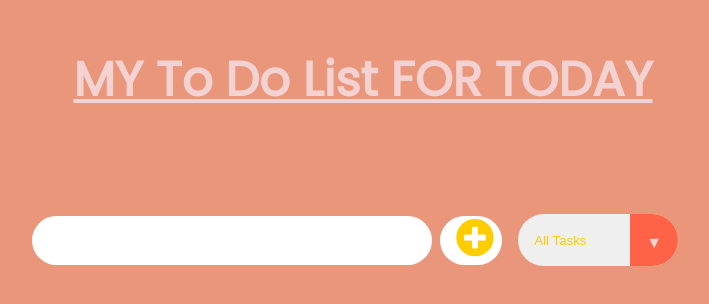
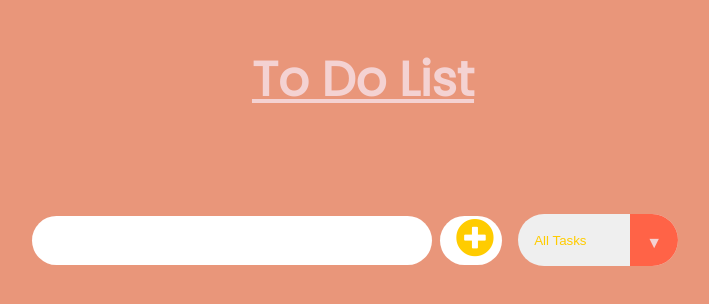
Before and after one commit to Harshithad9/To-Do-List, a plain HTML site: page index.html in a window 1280 px wide. Shown: the whole page, without its empty margins (277-986 px from the left). Drawn offline with Linux system fonts and the light colour scheme.

Commit message:
Update index.html

```diff
--- a/index.html
+++ b/index.html
@@ -16,7 +16,7 @@
 <body>
 
     <header>
-        <h1><b><u>MY To Do List FOR TODAY</u></b></h1>
+        <h1><b><u>To Do List</u></b></h1>
     </header>
     <form action="">
         <input type="text" class="todo-input">
```
